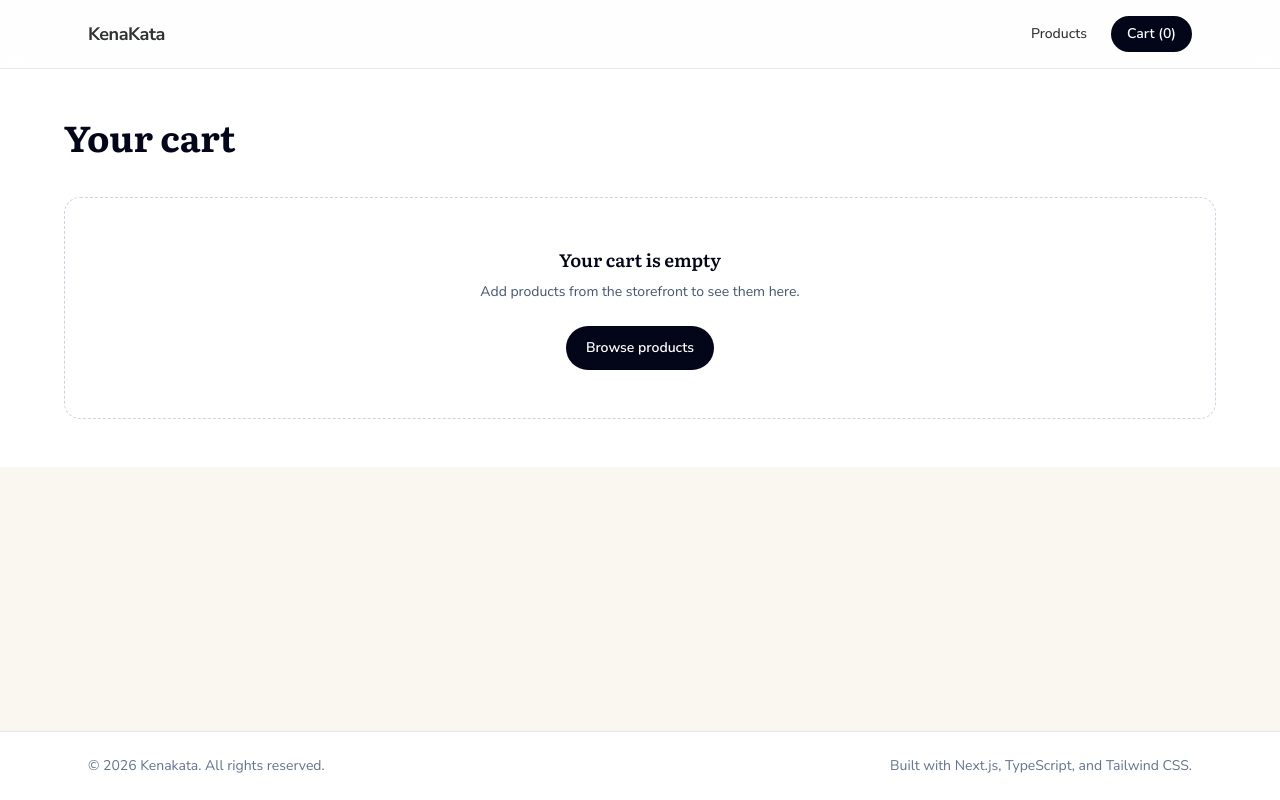
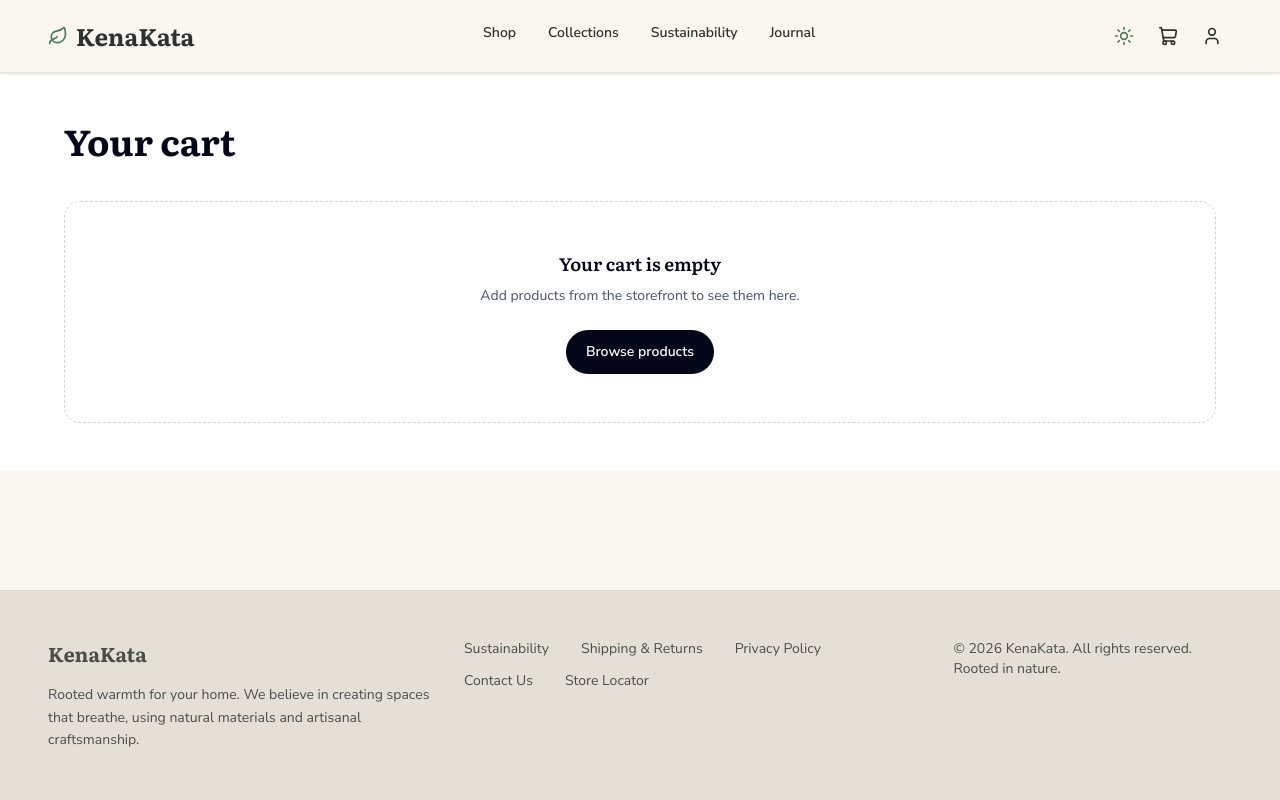
Before and after one commit to rangonroyutsab/kenakata-storefront, a Next.js app: page /cart in a window 1280 px wide. Built offline with nearby package versions, Linux system fonts and the light colour scheme.

Commit message:
feat: rebuild Terra navigation shell

```diff
--- a/src/components/SiteFooter.tsx
+++ b/src/components/SiteFooter.tsx
@@ -1,10 +1,43 @@
+import Link from "next/link";
+
+const links = [
+  { href: "/sustainability", label: "Sustainability" },
+  { href: "/shipping-returns", label: "Shipping & Returns" },
+  { href: "/privacy", label: "Privacy Policy" },
+  { href: "/contact", label: "Contact Us" },
+  { href: "/store-locator", label: "Store Locator" },
+];
+
 export function SiteFooter() {
   return (
-    <footer className="border-t border-slate-200 bg-white">
-      <div className="mx-auto flex max-w-6xl flex-col gap-2 px-6 py-6 text-sm text-slate-500 sm:flex-row sm:items-center sm:justify-between">
-        <p>© 2026 Kenakata. All rights reserved.</p>
+    <footer className="border-t border-[var(--outline-variant)]/20 bg-[var(--surface-container-highest)]">
+      <div className="mx-auto flex max-w-7xl flex-col gap-8 px-6 py-12 text-sm text-[var(--on-surface-variant)] md:flex-row md:items-start md:justify-between lg:px-12">
+        <div className="max-w-sm">
+          <Link
+            href="/"
+            className="font-headline text-xl font-bold text-[var(--on-surface)]"
+          >
+            KenaKata
+          </Link>
+          <p className="mt-4 leading-relaxed">
+            Rooted warmth for your home. We believe in creating spaces that
+            breathe, using natural materials and artisanal craftsmanship.
+          </p>
+        </div>
 
-        <p>Built with Next.js, TypeScript, and Tailwind CSS.</p>
+        <nav className="flex flex-wrap gap-x-8 gap-y-3" aria-label="Footer navigation">
+          {links.map((link) => (
+            <Link
+              className="transition hover:text-[var(--primary)]"
+              href={link.href}
+              key={link.href}
+            >
+              {link.label}
+            </Link>
+          ))}
+        </nav>
+
+        <p>© 2026 KenaKata. All rights reserved. Rooted in nature.</p>
       </div>
     </footer>
   );
--- a/src/components/SiteHeader.tsx
+++ b/src/components/SiteHeader.tsx
@@ -1,37 +1,157 @@
 "use client";
 
+import { useState } from "react";
 import Link from "next/link";
+import { usePathname } from "next/navigation";
+import { Leaf, Menu, ShoppingCart, Sun, User, X } from "lucide-react";
 
 import { useCart } from "@/components/CartProvider";
+import { IconButton } from "@/components/ui/IconButton";
+
+const navigation = [
+    { href: "/shop", label: "Shop" },
+    { href: "/shop?collection=new", label: "Collections" },
+    { href: "/sustainability", label: "Sustainability" },
+    { href: "/journal", label: "Journal" },
+];
 
 export function SiteHeader() {
+    const [isMenuOpen, setIsMenuOpen] = useState(false);
     const { items } = useCart();
+    const pathname = usePathname();
 
     const cartCount = items.reduce((total, item) => total + item.quantity, 0);
 
+    function isActive(href: string) {
+        if (href === "/shop") {
+            return pathname === "/" || pathname.startsWith("/shop") || pathname.startsWith("/products") || pathname.startsWith("/categories");
+        }
+
+        return pathname.startsWith(href.split("?")[0]);
+    }
+
     return (
-        <header className="sticky top-0 z-50 border-b border-slate-200 bg-white/90 backdrop-blur">
-            <div className="mx-auto flex max-w-6xl items-center justify-between px-6 py-4">
-                <Link href="/" className="text-lg font-bold tracking-tight text-slate-950">
+        <header className="sticky top-0 z-50 border-b border-[var(--outline-variant)]/30 bg-[var(--surface)]/85 shadow-sm backdrop-blur-md">
+            <div className="mx-auto flex max-w-7xl items-center justify-between px-6 py-4 lg:px-12">
+                <div className="flex items-center gap-3 md:hidden">
+                    <IconButton label="Open menu" onClick={() => setIsMenuOpen(true)}>
+                        <Menu size={22} />
+                    </IconButton>
+                </div>
+
+                <Link
+                    href="/"
+                    className="font-headline flex items-center gap-2 text-2xl font-bold tracking-tight text-[var(--on-surface)]"
+                >
+                    <Leaf className="text-[var(--primary)]" size={20} />
                     KenaKata
                 </Link>
 
-                <nav aria-label="Main navigation" className="flex items-center gap-6">
-                    <Link
-                        href="/"
-                        className="text-sm font-medium text-slate-600 transition hover:text-slate-950"
-                    >
-                        Products
-                    </Link>
+                <nav
+                    aria-label="Main navigation"
+                    className="hidden items-center gap-8 text-sm font-semibold md:flex"
+                >
+                    {navigation.map((item) => (
+                        <Link
+                            className={`border-b-2 pb-1 transition ${
+                                isActive(item.href)
+                                    ? "border-[var(--primary)] text-[var(--primary)]"
+                                    : "border-transparent text-[var(--on-surface-variant)] hover:text-[var(--primary)]"
+                            }`}
+                            href={item.href}
+                            key={item.href}
+                        >
+                            {item.label}
+                        </Link>
+                    ))}
+                </nav>
 
+                <div className="flex items-center gap-1">
+                    <IconButton label="Toggle theme">
+                        <Sun size={20} />
+                    </IconButton>
                     <Link
                         href="/cart"
-                        className="rounded-full bg-slate-950 px-4 py-2 text-sm font-semibold !text-white transition hover:bg-slate-800"
+                        aria-label="Open cart"
+                        className="relative inline-flex h-10 w-10 items-center justify-center rounded-full text-[var(--primary)] transition hover:bg-[var(--surface-container-low)] active:scale-95"
                     >
-                        Cart (<span suppressHydrationWarning>{cartCount}</span>)
+                        <ShoppingCart size={20} />
+                        {cartCount > 0 ? (
+                            <span
+                                className="absolute -right-0.5 -top-0.5 flex h-5 min-w-5 items-center justify-center rounded-full bg-[var(--tertiary)] px-1 text-xs font-bold text-white"
+                                suppressHydrationWarning
+                            >
+                                {cartCount}
+                            </span>
+                        ) : null}
                     </Link>
-                </nav>
+                    <Link
+                        href="/account"
+                        aria-label="Account"
+                        className="hidden h-10 w-10 items-center justify-center rounded-full text-[var(--primary)] transition hover:bg-[var(--surface-container-low)] active:scale-95 sm:inline-flex"
+                    >
+                        <User size={20} />
+                    </Link>
+                </div>
             </div>
+
+            {isMenuOpen ? (
+                <div className="fixed inset-0 z-[60] md:hidden">
+                    <button
+                        aria-label="Close menu"
+                        className="absolute inset-0 bg-[var(--on-surface)]/40 backdrop-blur-sm"
+                        onClick={() => setIsMenuOpen(false)}
+                        type="button"
+                    />
+                    <aside className="relative flex h-dvh w-80 max-w-[85vw] flex-col bg-[var(--surface)] p-4 shadow-xl">
+                        <div className="mb-8 mt-4 flex items-start justify-between px-2">
+                            <div>
+                                <h2 className="font-headline text-xl font-bold text-[var(--primary)]">
+                                    KenaKata
+                                </h2>
+                                <p className="mt-1 text-sm text-[var(--on-surface-variant)]">
+                                    Rooted Warmth for your Home
+                                </p>
+                            </div>
+                            <IconButton label="Close menu" onClick={() => setIsMenuOpen(false)}>
+                                <X size={20} />
+                            </IconButton>
+                        </div>
+
+                        <nav className="flex-1 space-y-1 overflow-y-auto" aria-label="Mobile navigation">
+                            {navigation.map((item) => (
+                                <Link
+                                    className={`flex items-center gap-4 rounded-xl px-4 py-3 transition ${
+                                        isActive(item.href)
+                                            ? "bg-[var(--primary-container)] font-bold text-[var(--on-primary-container)]"
+                                            : "text-[var(--on-surface-variant)] hover:bg-[var(--surface-container-high)]"
+                                    }`}
+                                    href={item.href}
+                                    key={item.href}
+                                    onClick={() => setIsMenuOpen(false)}
+                                >
+                                    {item.label}
+                                </Link>
+                            ))}
+                            <Link
+                                className="flex items-center gap-4 rounded-xl px-4 py-3 text-[var(--on-surface-variant)] hover:bg-[var(--surface-container-high)]"
+                                href="/account"
+                                onClick={() => setIsMenuOpen(false)}
+                            >
+                                Account
+                            </Link>
+                        </nav>
+
+                        <Link
+                            className="mt-6 inline-flex items-center justify-center rounded-xl bg-[var(--primary)] px-5 py-4 font-bold text-[var(--on-primary)]"
+                            href="/shop"
+                            onClick={() => setIsMenuOpen(false)}
+                        >
+                            Shop the Collection
+                        </Link>
+                    </aside>
+                </div>
+            ) : null}
         </header>
     );
 }
```
